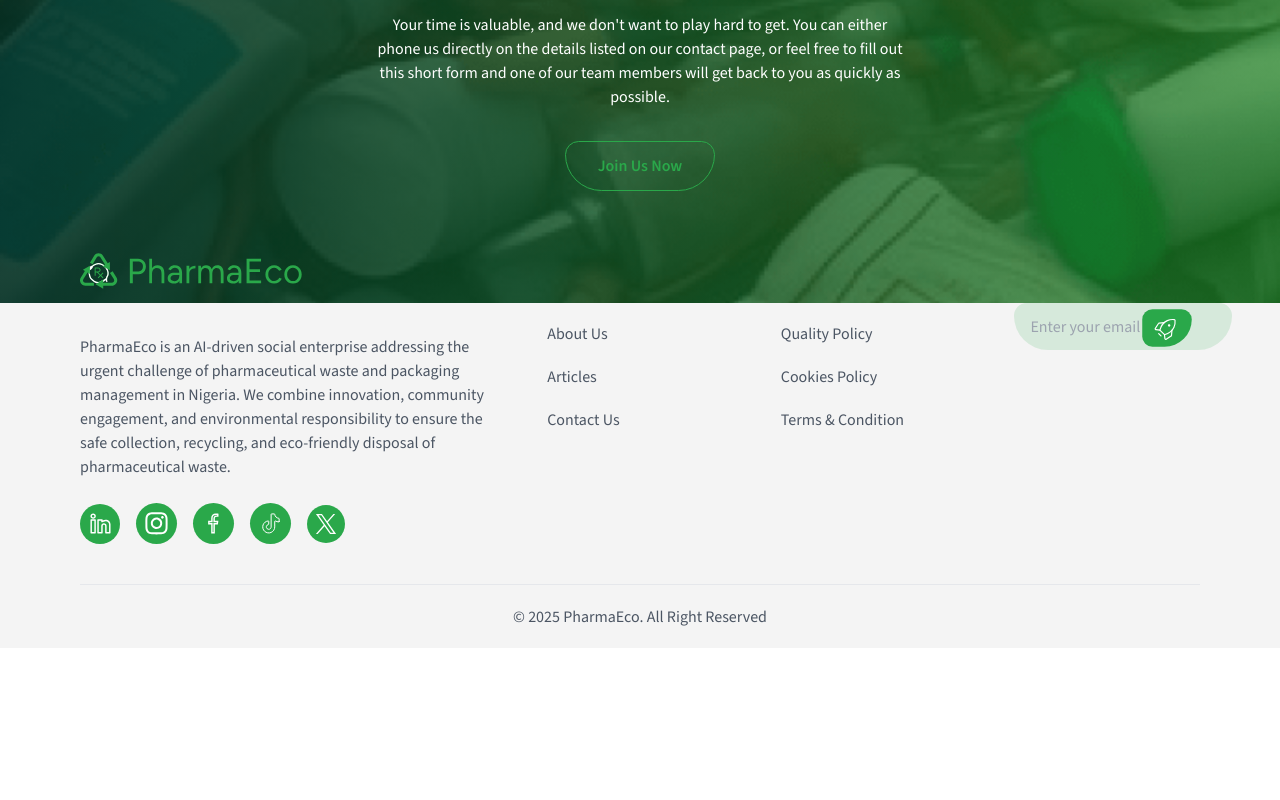
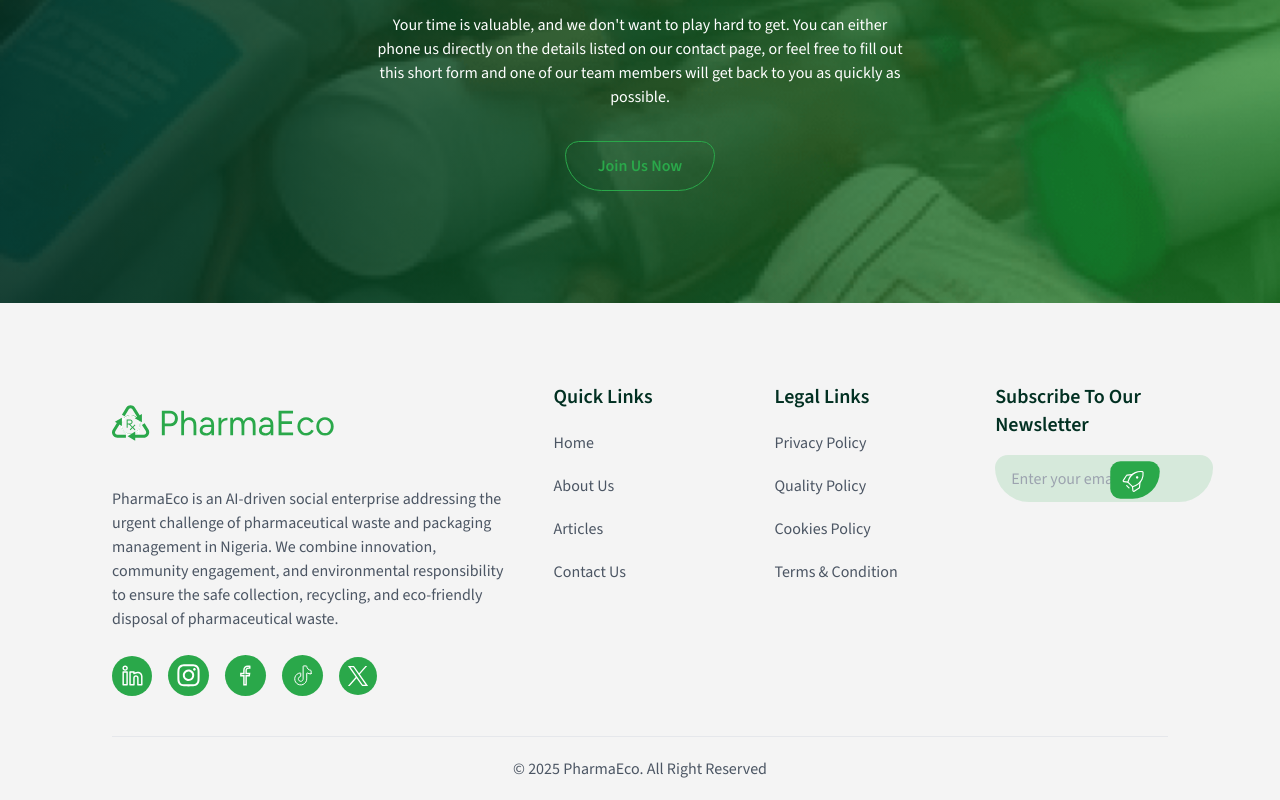
Before and after one commit to Farouk-ayo/pharma-eco-fe, a Next.js app: page / in a window 1280 px wide. Shown: the part 6157-6957 px from the top of the page. Before the commit the page ends 6805 px from the top, so only its background shows below. Built offline with nearby package versions, Linux system fonts and the light colour scheme; no server answers.

Commit message:
feat: articles section

```diff
--- a/components/footer/index.tsx
+++ b/components/footer/index.tsx
@@ -80,7 +80,7 @@ const Footer = () => {
   ];
 
   return (
-    <footer className="bg-bgPrimary px-4 sm:px-6 lg:px-20 pt-14 bg-[#F4F4F4]">
+    <footer className="relative bg-bgPrimary px-4 lg:px-28 pt-12 lg:pt-20 top-32 lg:top-32 bg-[#F4F4F4]">
       <div className="mx-auto">
         <div className="grid grid-cols-1 md:grid-cols-2 lg:grid-cols-5 gap-8 lg:gap-12">
           <LogoSection socialLinks={socialLinksData} />
```
